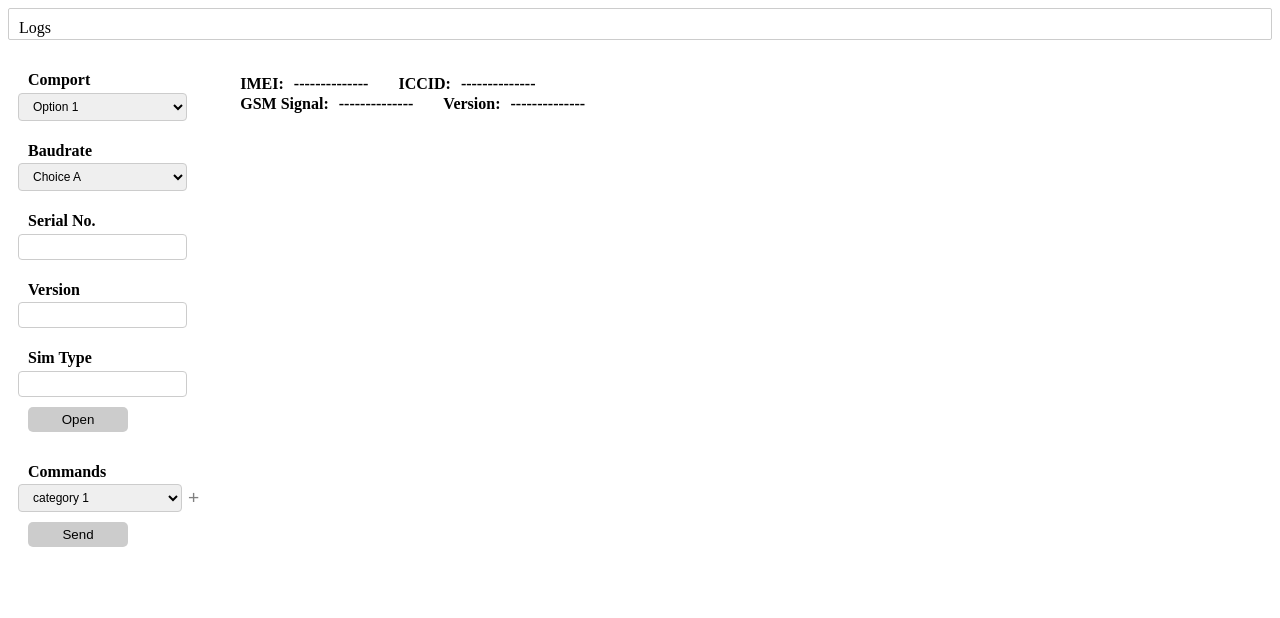
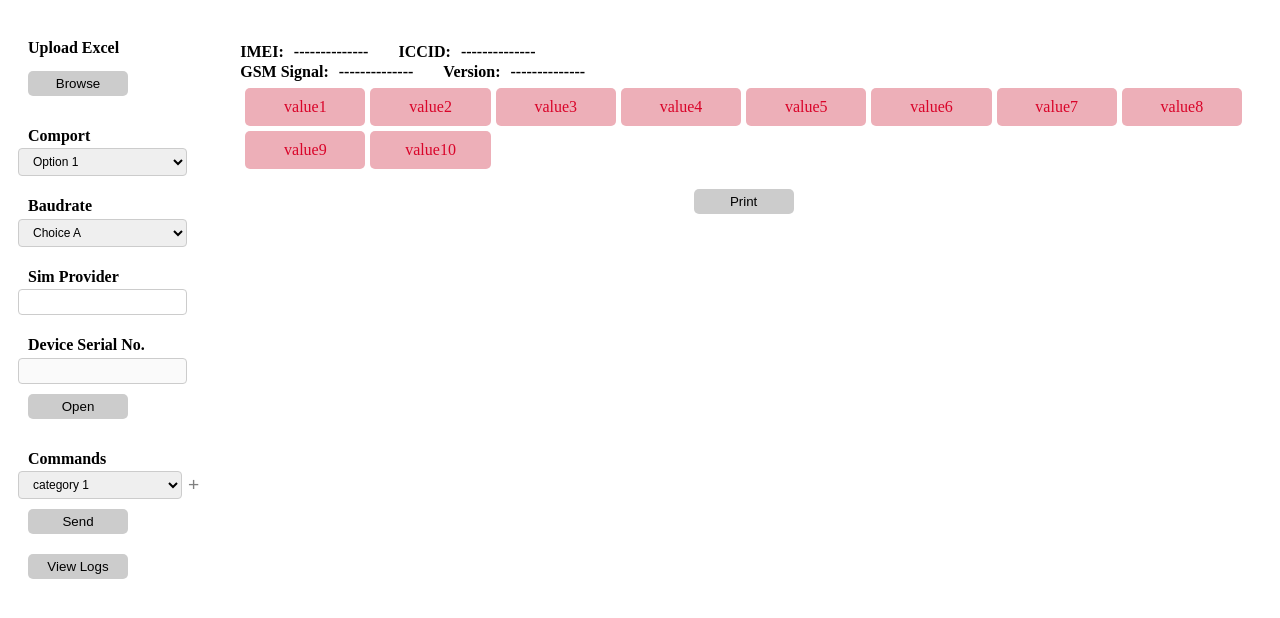
Before and after one commit to khushi230/backend_html, a plain HTML site: page index.html in a window 1280 px wide. Drawn offline with nearby package versions, Linux system fonts and the light colour scheme.

Commit message:
value boxes added

```diff
--- a/index.html
+++ b/index.html
@@ -3,7 +3,6 @@
   <head>
     <meta charset="UTF-8" />
     <title>Project Page</title>
-    <!-- <link rel="stylesheet" href="./css/bootstrap.min.css" /> -->
     <link rel="stylesheet" type="text/css" href="style.css" />
   </head>
   <body>
@@ -14,19 +13,12 @@
         <button id="submit-button">Submit</button>
       </div>
     </div>
-    <div
-      style="
-        height: 10px;
-        padding: 10px;
-        border: 1px solid #ccc;
-        border-radius: 2px;
-      "
-    >
-      Logs
-    </div>
 
     <div class="container">
       <div class="form">
+        <h4 class="dropdown-text">Upload Excel</h4>
+        <button id="browse-button" class="openButton">Browse</button>
+
         <div>
           <h4 class="dropdown-text">Comport</h4>
           <select id="select1" class="dropdowns"></select>
@@ -39,22 +31,16 @@
         </div>
 
         <div>
-          <h4 class="dropdown-text">Serial No.</h4>
-          <input class="dropdowns" />
+          <h4 class="dropdown-text">Sim Provider</h4>
+          <input id="sim-provider" class="dropdowns" />
         </div>
 
         <div>
-          <h4 class="dropdown-text">Version</h4>
+          <h4 class="dropdown-text">Device Serial No.</h4>
 
-          <input class="dropdowns" />
+          <input id="dsn" class="dropdowns" />
         </div>
-
-        <div>
-          <h4 class="dropdown-text">Sim Type</h4>
-          <input class="dropdowns" />
-        </div>
-
-        <button class="openButton">Open</button>
+        <button id="open-button" class="openButton">Open</button>
 
         <div>
           <h4 class="dropdown-text">Commands</h4>
@@ -72,7 +58,8 @@
               +
             </button>
           </div>
-          <button class="openButton">Send</button>
+          <button id="send-button" class="openButton">Send</button>
+          <button id="viewLogs-button" class="openButton">View Logs</button>
         </div>
       </div>
       <div style="width: 100%; margin: 10px; padding: 10px">
@@ -96,9 +83,12 @@
             <h4 style="margin: 5px">--------------</h4>
           </div>
         </div>
+        <div class="grid" id="grid-container"></div>
+
+      <div style="text-align: center;">
+       <button id="print-button"  >Print</button>
       </div>
-    </div>
-    <script src="./js/bootstrap.min.js"></script>
+      </div>
     <script src="index.js"></script>
   </body>
 </html>
--- a/index.js
+++ b/index.js
@@ -4,6 +4,24 @@ const closeButton = document.getElementById("close-button");
 const submitButton = document.getElementById("submit-button");
 const textfield = document.getElementById("popup-textfield");
 
+// Data for the dropdown options,
+const data1 = ["Option 1", "Option 2", "Option 3", "Option 4"];
+const data2 = ["Choice A", "Choice B", "Choice C", "Choice D"];
+const data3 = ["category 1", "category 2", "category 3", "category 4"];
+
+// Data for the boxes
+const valuesArray = [
+  { label: "value1", id: "id1" },
+  { label: "value2", id: "id2" },
+  { label: "value3", id: "id3" },
+  { label: "value4", id: "id4" },
+  { label: "value5", id: "id5" },
+  { label: "value6", id: "id6" },
+  { label: "value7", id: "id7" },
+  { label: "value8", id: "id8" },
+  { label: "value9", id: "id9" },
+  { label: "value10", id: "id10" },
+];
 addButton.addEventListener("click", () => {
   popup.style.display = "flex";
   textfield.value = "";
@@ -28,11 +46,6 @@ document.addEventListener("click", (e) => {
   }
 });
 
-// Data for the dropdown options,
-const data1 = ["Option 1", "Option 2", "Option 3", "Option 4"];
-const data2 = ["Choice A", "Choice B", "Choice C", "Choice D"];
-const data3 = ["category 1", "category 2", "category 3", "category 4"];
-
 function populateDropdown(selectId, data) {
   const select = document.getElementById(selectId);
 
@@ -55,3 +68,21 @@ populateDropdown("select3", data3);
 function disableElementById(id) {
   document.getElementById(id).disabled = true;
 }
+
+const gridContainer = document.getElementById("grid-container");
+
+// Loop through the array and create boxes
+valuesArray.forEach((item) => {
+  const box = document.createElement("div");
+  box.className = "box";
+  box.textContent = item.label;
+  gridContainer.appendChild(box);
+});
+
+function changeColorById(id) {
+  document.getElementById(id).style.backgroundColor = "#b0c4b1";
+  document.getElementById(id).style.color = "#386641";
+}
+
+disableElementById("dsn");
+changeColorById("id1");
--- a/style.css
+++ b/style.css
@@ -107,3 +107,27 @@ h4 {
   width: 100px;
   border-radius: 5px;
 }
+
+#print-button {
+  padding: 5px;
+  margin: 10px auto;
+  border: none;
+  background-color: #ccc;
+  width: 100px;
+  border-radius: 5px;
+}
+
+.grid {
+  margin: 10px;
+  margin-top: 20px;
+  display: grid;
+  grid-template-columns: repeat(8, 1fr);
+  grid-gap: 5px;
+}
+.box {
+  border-radius: 5px;
+  background-color: #edafb8;
+  padding: 10px;
+  text-align: center;
+  color: #d90429;
+}
```
